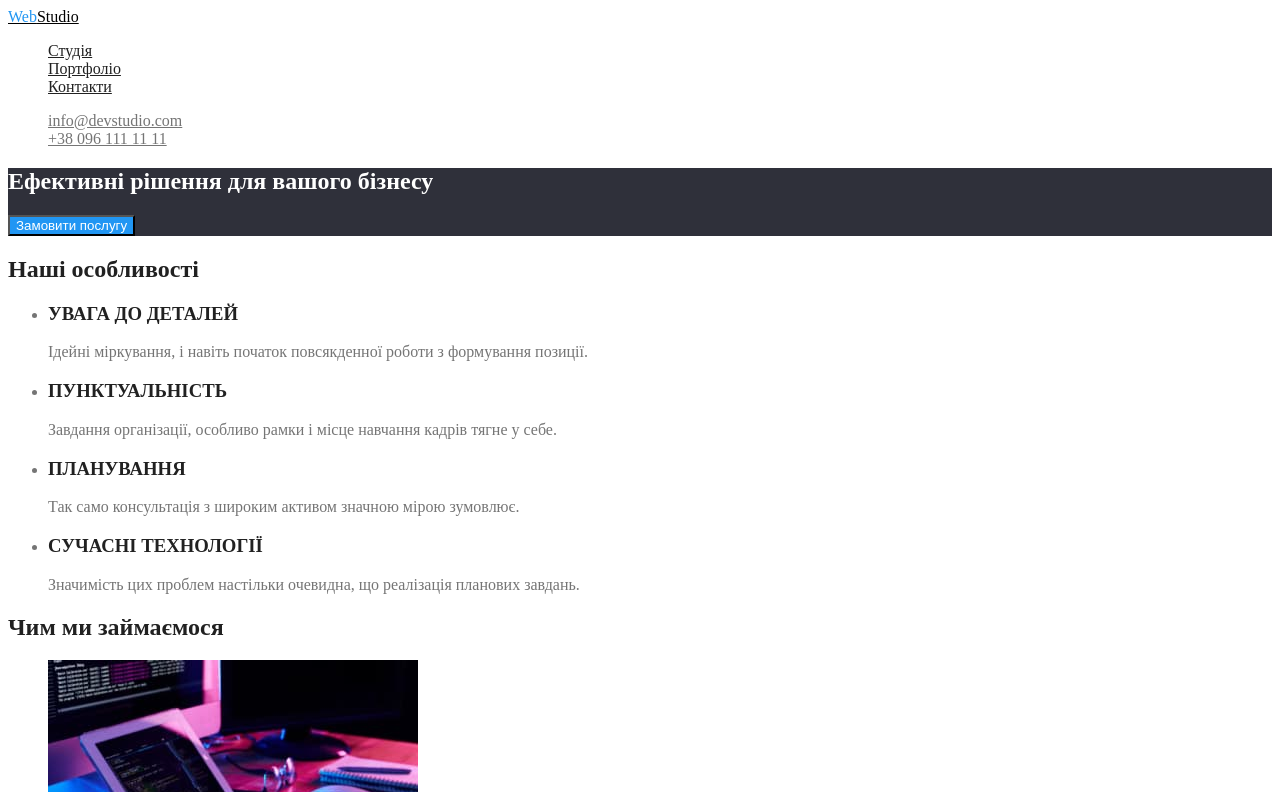
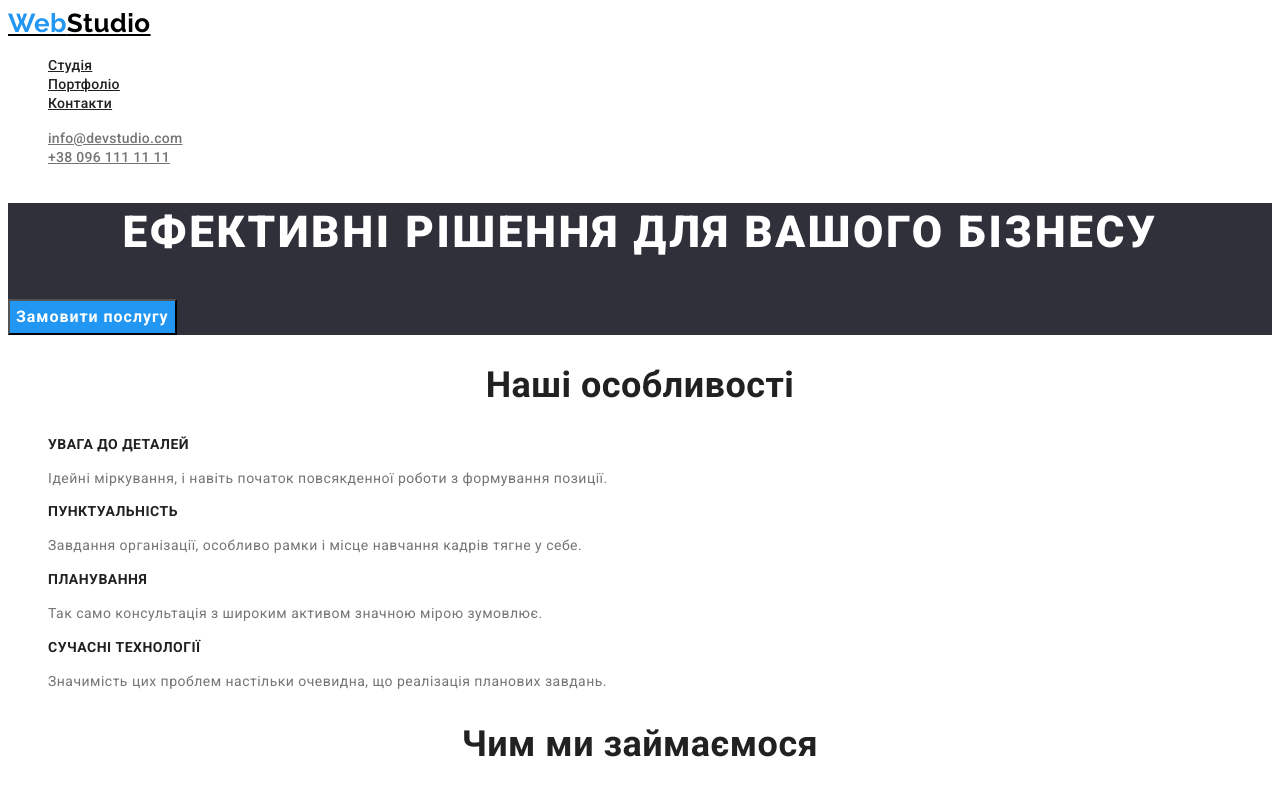
Before and after one commit to Petro-Psekho/goit-markup-hw-02, a plain HTML site: page index.html in a window 1280 px wide. Shown: the top 792 px of the page. Drawn offline with Linux system fonts and the light colour scheme.

Commit message:
adds text styles

```diff
--- a/css/styles.css
+++ b/css/styles.css
@@ -15,9 +15,16 @@
   --button-bgc: #f5f4fa;
 }
 
+button {
+  font-family: inherit;
+}
+
 body {
   background-color: #ffffff;
   color: var(--primary-text-color);
+
+  font-family: roboto, sans-serif;
+  letter-spacing: 0.03em;
 }
 
 /* site nav */
@@ -28,6 +35,11 @@ body {
 
 .logo {
   color: #000000;
+
+  font-family: raleway, sans-serif;
+  font-weight: 700;
+  font-size: 26px;
+  line-height: 1.2;
 }
 
 .logo > span {
@@ -36,6 +48,11 @@ body {
 
 .site-nav .link {
   color: var(--title-text-color);
+
+  font-weight: 500;
+  font-size: 14px;
+  line-height: 1.14;
+  letter-spacing: 0.02em;
 }
 
 .site-nav .link:hover,
@@ -45,6 +62,11 @@ body {
 
 .contact-nav .link {
   color: var(--primary-text-color);
+
+  font-weight: 500;
+  font-size: 14px;
+  line-height: 1, 14;
+  letter-spacing: 0.02em;
 }
 
 .contact-nav .link:hover,
@@ -60,20 +82,60 @@ body {
 
 .hero-title {
   color: #ffffff;
+
+  font-weight: 900;
+  font-size: 44px;
+  line-height: 1.36;
+  text-align: center;
+  letter-spacing: 0.06em;
+  text-transform: uppercase;
 }
 
 .hero-button {
   color: #ffffff;
   background-color: var(--main-color);
+
+  font-weight: 700;
+  font-size: 16px;
+  line-height: 1.88;
+  letter-spacing: 0.06em;
 }
 
 .team {
   background-color: #f5f4fa;
 }
 
-.section-title,
+.section-title {
+  color: var(--title-text-color);
+
+  font-weight: 700;
+  font-size: 36px;
+  line-height: 1.16;
+  text-align: center;
+}
+
 .team-title {
   color: var(--title-text-color);
+
+  font-weight: 700;
+  font-size: 36px;
+  line-height: 1.16;
+  text-align: center;
+}
+
+.list .list-title {
+  color: var(--title-text-color);
+
+  font-weight: 700;
+  font-size: 14px;
+  line-height: 1.14;
+  text-transform: uppercase;
+}
+
+.list .text {
+  font-weight: 400;
+  font-size: 14px;
+  line-height: 1.7;
 }
 
 .button-list .link {
@@ -100,6 +162,10 @@ body {
 
 .footer-logo {
   color: #ffffff;
+  font-family: raleway, sans-serif;
+  font-weight: 700;
+  font-size: 26px;
+  line-height: 1.2;
 }
 
 .footer-logo > span {
@@ -113,3 +179,8 @@ body {
 .address-title .contact {
   color: rgba(255, 255, 255, 0.6);
 }
+
+.address-title .contact:hover,
+.address-title .contact:focus {
+  color: var(--main-color);
+}
--- a/index.html
+++ b/index.html
@@ -43,30 +43,30 @@
 
       <section class="section">
         <h2 class="section-title">Наші особливості</h2>
-        <ul>
+        <ul class="list">
           <li>
-            <h3 class="section-title">УВАГА ДО ДЕТАЛЕЙ</h3>
-            <p>
+            <h3 class="list-title">УВАГА ДО ДЕТАЛЕЙ</h3>
+            <p class="text">
               Ідейні міркування, і навіть початок повсякденної роботи з
               формування позиції.
             </p>
           </li>
           <li>
-            <h3 class="section-title">ПУНКТУАЛЬНІСТЬ</h3>
-            <p>
+            <h3 class="list-title">ПУНКТУАЛЬНІСТЬ</h3>
+            <p class="text">
               Завдання організації, особливо рамки і місце навчання кадрів тягне
               у себе.
             </p>
           </li>
           <li>
-            <h3 class="section-title">ПЛАНУВАННЯ</h3>
-            <p>
+            <h3 class="list-title">ПЛАНУВАННЯ</h3>
+            <p class="text">
               Так само консультація з широким активом значною мірою зумовлює.
             </p>
           </li>
           <li>
-            <h3 class="section-title">СУЧАСНІ ТЕХНОЛОГІЇ</h3>
-            <p>
+            <h3 class="list-title">СУЧАСНІ ТЕХНОЛОГІЇ</h3>
+            <p class="text">
               Значимість цих проблем настільки очевидна, що реалізація планових
               завдань.
             </p>
@@ -75,7 +75,7 @@
       </section>
       <section class="section">
         <h2 class="section-title">Чим ми займаємося</h2>
-        <ul>
+        <ul class="list">
           <li>
             <img
               src="./images/what-are-we-doing-1.jpg"
```
